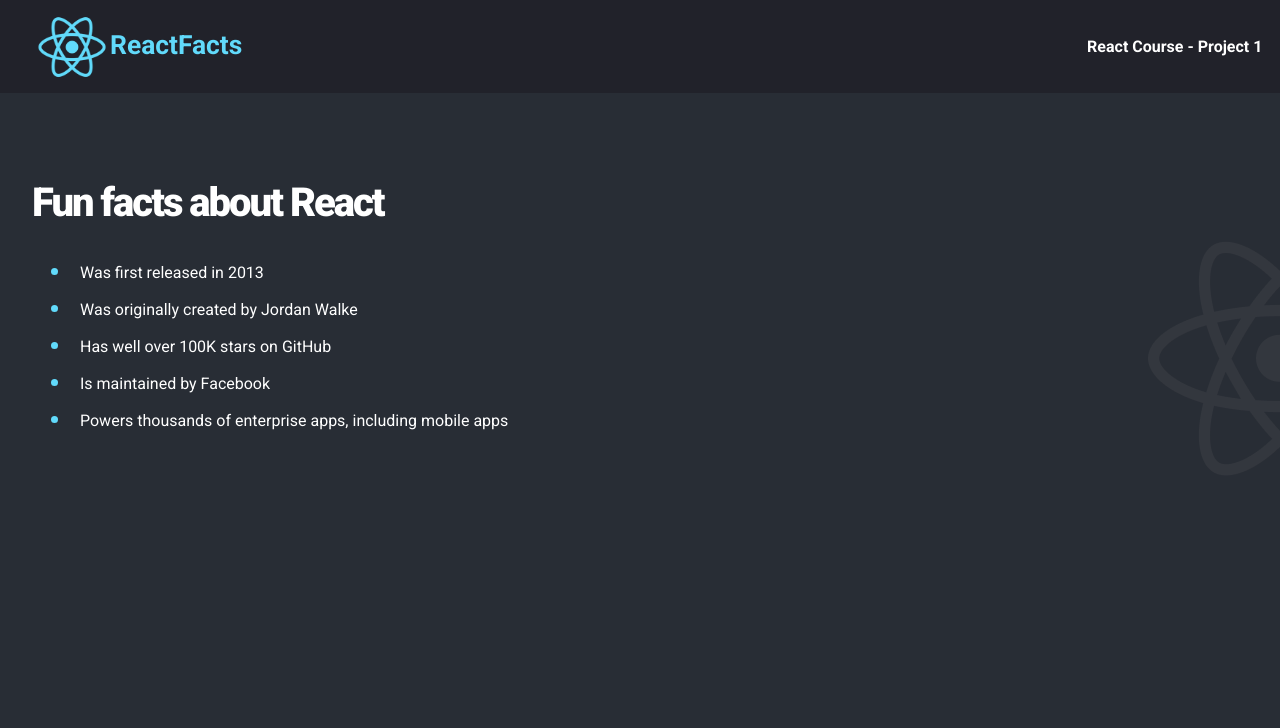
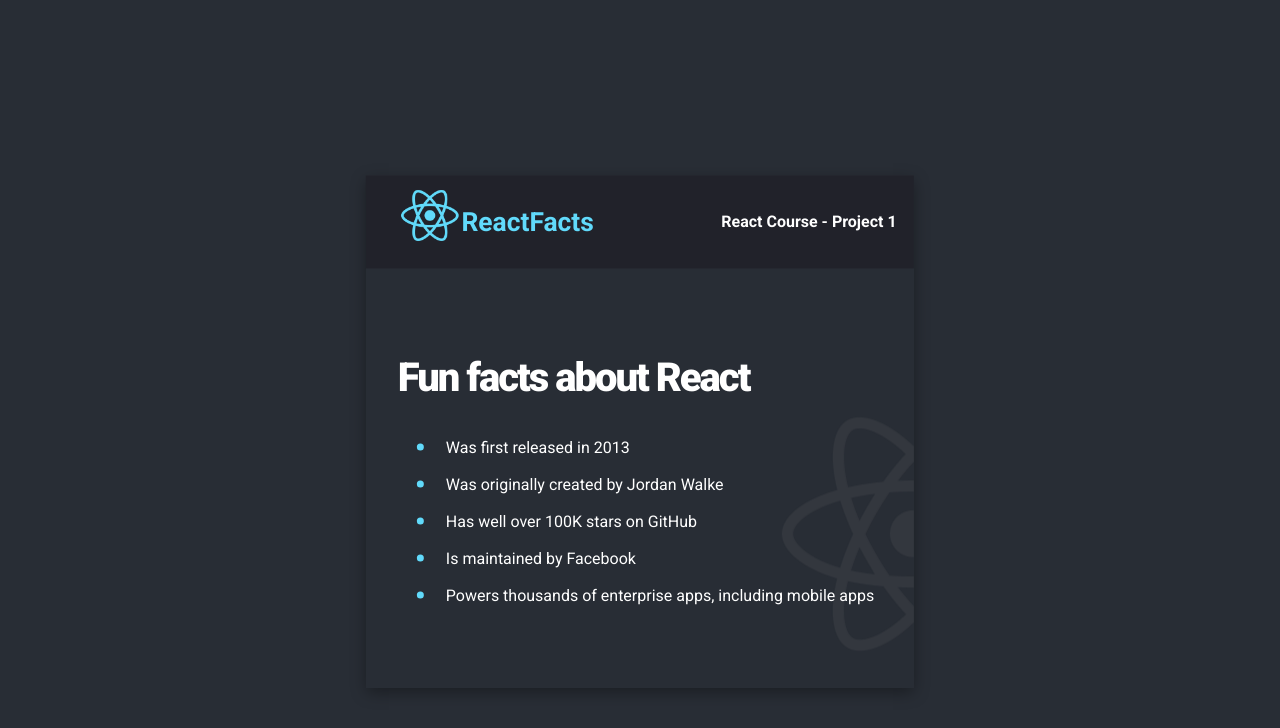
Before and after one commit to MuzhdaN/react-app, a React (Create React App) app in the folder my-app/: page / in a window 1280 px wide. Shown: the top 728 px of the page. Built offline with nearby package versions, Linux system fonts and the light colour scheme.

Commit message:
Centered the contaienr

```diff
--- a/my-app/src/index.css
+++ b/my-app/src/index.css
@@ -3,10 +3,18 @@ body {
   margin: 0;
   font-family: 'Roboto', sans-serif;
   color: #fff;
-  height: 100vh;
+  /* height: 100vh; */
   background: #282D35;
 }
 
+.App {
+  margin-top: 2rem;
+  position: absolute;
+  top: 50%;
+  left: 50%;
+  transform: translate(-50%, -50%);
+  box-shadow: rgba(0, 0, 0, 0.35) 0px 5px 15px;
+}
 
 /* Navbar */
 
@@ -30,9 +38,10 @@ nav {
 }
 
 .logo {
-  width: 70px;
+  width: 60px;
+  height: 60px;
   text-align: center;
-  padding: 0.2rem;
+  padding-right: 2px;
 }
 
 .title {
```
